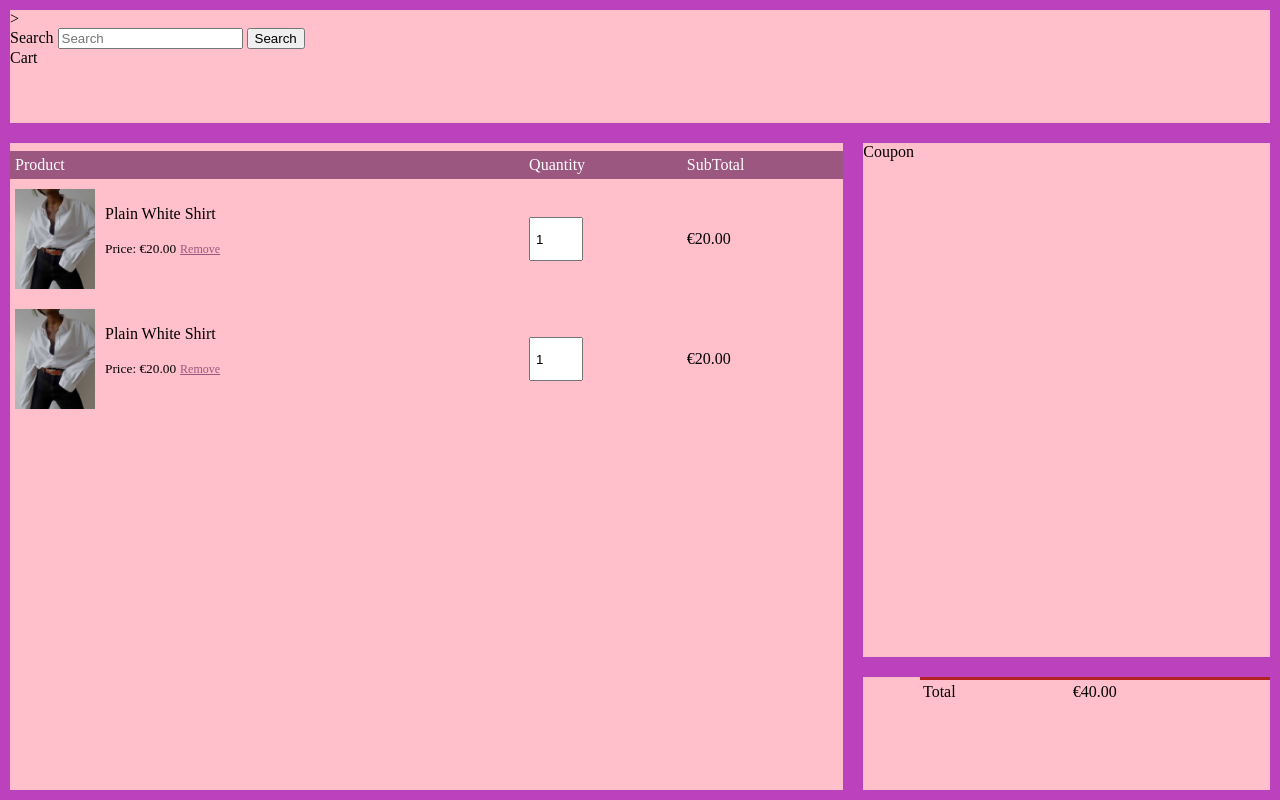
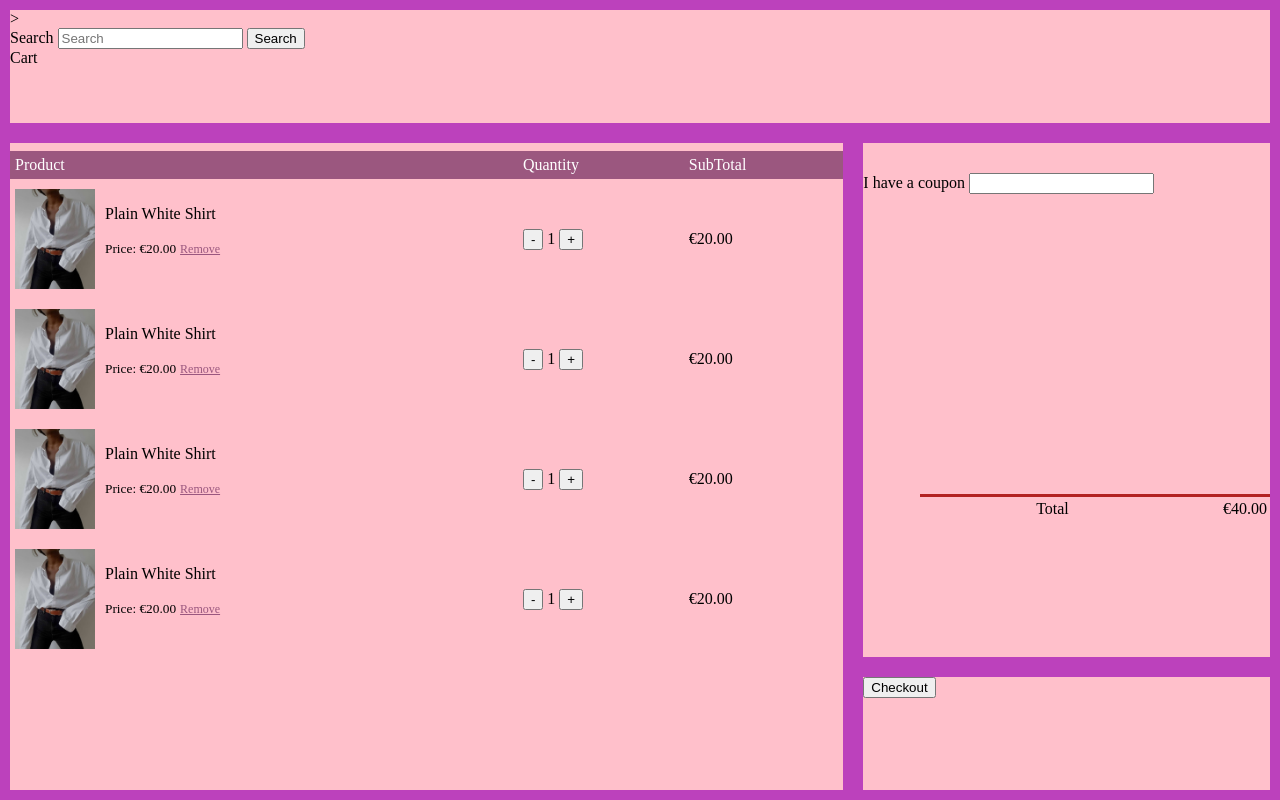
Before and after one commit to LaggyMcLagg/UFCD-5415---Web-Des.-e-Dev.---Proj.-Boutique, a plain HTML site: page FRONTEND/User-Interface/HTML/checkout.html in a window 1280 px wide. Drawn offline with Linux system fonts and the light colour scheme.

Commit message:
Finalized all crucial page components

```diff
--- a/FRONTEND/User-Interface/CSS/css-checkout.css
+++ b/FRONTEND/User-Interface/CSS/css-checkout.css
@@ -8,7 +8,7 @@ body{
     height: 100vh;
     grid-template-columns: repeat(6,1fr);
     grid-template-rows: repeat(6,1fr);
-
+    overflow: auto;
 }
 
 .item {
@@ -55,6 +55,10 @@ body{
 }
 
 /* cart Items */
+.small-container {
+    height: 100%;
+    overflow: auto;
+}
 
 .cart-page {
     margin: 8px auto;
@@ -100,15 +104,24 @@ body{
     margin-right: 10px;
 }
 
+/* Coupon */
+
+.coupon-position {
+    padding-bottom: 300px;
+    padding-top: 30px;
+}
+
 /* checkout */
 
 .total-price {
     display: flex;
     justify-content: flex-end;
+    align-self: end;
 }
 
 .total-price table {
     border-top: 3px solid firebrick;
     width: 100%;
     max-width: 350px;
+    text-align: right;
 }
--- a/FRONTEND/User-Interface/HTML/checkout.html
+++ b/FRONTEND/User-Interface/HTML/checkout.html
@@ -34,46 +34,100 @@
                     <tr>
                         <td>
                             <div id="Cart-Info" class="cart-info">
-                                <img title="shirt-img" src="\..\..\..\LAYOUT_DESGIN\woman-shirt-01.jpg">
+                                <img id="Shirt-Image" title="shirt-img" src="\..\..\..\LAYOUT_DESGIN\woman-shirt-01.jpg">
                                 <div>
                                     <p>Plain White Shirt</p>
-                                    <small>Price: €20.00</small>
-                                    <a href="">Remove</a>
+                                    <small id="Price">Price: €20.00</small>
+                                    <a id="Remove" href="">Remove</a>
                                 </div>
                             </div>
                         </td>
-                        <td><input title="quantity" type="number" value="1"></td>
-                        <td>€20.00</td>
+                        <td>
+                            <button id="Sub-Button" type="button">-</button>
+                            <label id="Quantity-Label">1</label>
+                            <button id="Add-button" type="button">+</button>
+                        </td>
+                        <td id="Price-tag">€20.00</td>
                     </tr>
                     <tr>
                         <td>
-                            <div class="cart-info">
-                                <img title="shirt-img" src="\..\..\..\LAYOUT_DESGIN\woman-shirt-01.jpg">
+                            <div id="Cart-Info" class="cart-info">
+                                <img id="Shirt-Image" title="shirt-img" src="\..\..\..\LAYOUT_DESGIN\woman-shirt-01.jpg">
                                 <div>
                                     <p>Plain White Shirt</p>
-                                    <small>Price: €20.00</small>
-                                    <a href="">Remove</a>
+                                    <small id="Price">Price: €20.00</small>
+                                    <a id="Remove" href="">Remove</a>
                                 </div>
                             </div>
                         </td>
-                        <td><input title="quantity" type="number" value="1"></td>
-                        <td>€20.00</td>
+                        <td>
+                            <button id="Sub-Button" type="button">-</button>
+                            <label id="Quantity-Label">1</label>
+                            <button id="Add-button" type="button">+</button>
+                        </td>
+                        <td id="Price-tag">€20.00</td>
+                    </tr>
+                    <tr>
+                        <td>
+                            <div id="Cart-Info" class="cart-info">
+                                <img id="Shirt-Image" title="shirt-img" src="\..\..\..\LAYOUT_DESGIN\woman-shirt-01.jpg">
+                                <div>
+                                    <p>Plain White Shirt</p>
+                                    <small id="Price">Price: €20.00</small>
+                                    <a id="Remove" href="">Remove</a>
+                                </div>
+                            </div>
+                        </td>
+                        <td>
+                            <button id="Sub-Button" type="button">-</button>
+                            <label id="Quantity-Label">1</label>
+                            <button id="Add-button" type="button">+</button>
+                        </td>
+                        <td id="Price-tag">€20.00</td>
+                    </tr>
+                    <tr>
+                        <td>
+                            <div id="Cart-Info" class="cart-info">
+                                <img id="Shirt-Image" title="shirt-img" src="\..\..\..\LAYOUT_DESGIN\woman-shirt-01.jpg">
+                                <div>
+                                    <p>Plain White Shirt</p>
+                                    <small id="Price">Price: €20.00</small>
+                                    <a id="Remove" href="">Remove</a>
+                                </div>
+                            </div>
+                        </td>
+                        <td>
+                            <button id="Sub-Button" type="button">-</button>
+                            <label id="Quantity-Label">1</label>
+                            <button id="Add-button" type="button">+</button>
+                        </td>
+                        <td id="Price-tag">€20.00</td>
+                    </tr>
+
+                </table>
+            </div>
+        </div>
+
+        <div class="item coupon">
+            <div class="coupon-position">
+                <label>I have a coupon</label>
+                <input title="Coupon" tiid="Coupon" type="text">
+            </div>
+
+            <div class="total-price">
+                <table id="Price-table">
+                    <tr>
+                        <td>Total</td>
+                        <td id="Total-Price">€40.00</td>
                     </tr>
                 </table>
             </div>
         </div>
 
-        <div class="item coupon" id="Coupon">Coupon</div>
         <div class="item checkout" id="Checkout">
-            <div class="total-price">
-                <table>
-                    <tr>
-                        <td>Total</td>
-                        <td>€40.00</td>
-                    </tr>
-                </table>
-            </div>
+            <button id="Checkout-Button" type="button">Checkout</button>
         </div>
+
     </div>
 </body>
 </html>
```
